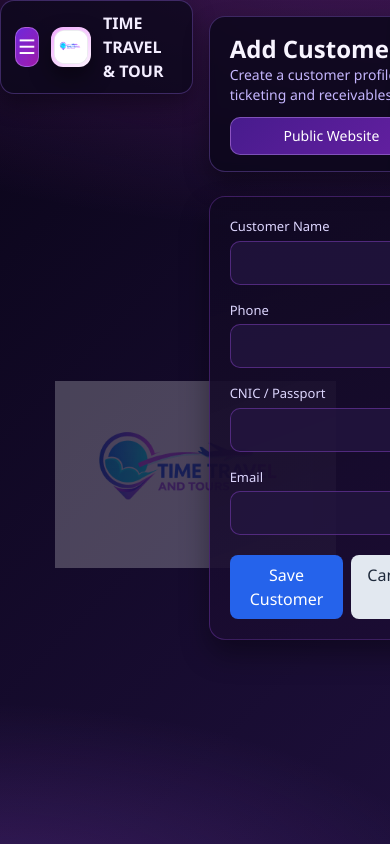
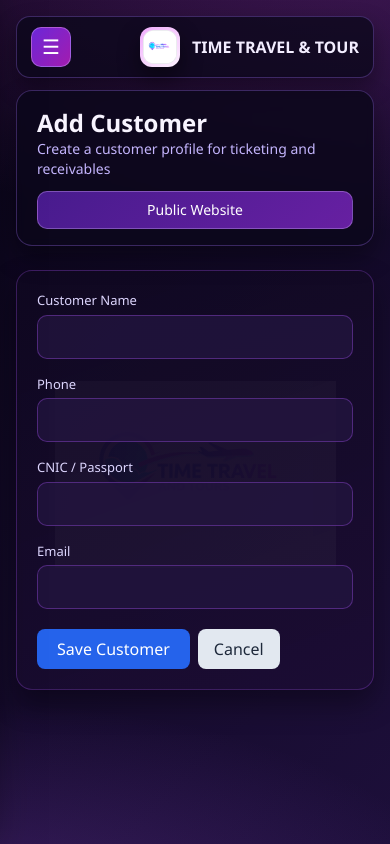
Before and after one commit to shafiqullah198-lang/timetravel, a Django app: page /accounts/customers/new/ in a window 390 px wide; the page is wider, and only the part inside the window is pictured. Run offline with Django 5.2, Linux system fonts and the light colour scheme; the visitor is signed in with stand-in values (Sample User, id 1); data that the repository does not hold is empty; some libraries are stand-ins or nearby versions.

Commit message:
Fix mobile dashboard layout

```diff
--- a/templates/erp/base.html
+++ b/templates/erp/base.html
@@ -285,10 +285,6 @@
             filter: brightness(1.05);
         }
 
-        .mobile-shell {
-            display: none;
-        }
-
         .mobile-topbar {
             display: flex;
             align-items: center;
@@ -344,21 +340,8 @@
         }
 
         @media (max-width: 640px) {
-            .mobile-shell {
-                display: block;
-            }
-
-            .erp-sidebar {
-                display: none;
-            }
-
             .brand-strip {
                 display: none;
-            }
-
-            .brand-strip {
-                flex-direction: column;
-                align-items: flex-start;
             }
 
             .brand-strip .logo-shell {
@@ -380,20 +363,6 @@
 </head>
 <body class="min-h-screen">
     <div class="min-h-screen flex">
-        <div class="mobile-shell lg:hidden">
-            <div class="mobile-topbar">
-                <button class="mobile-menu-btn" type="button" aria-label="Open menu" data-mobile-menu>
-                    ☰
-                </button>
-                <div class="flex items-center gap-3">
-                    <div class="logo-shell" style="width:40px;height:40px;">
-                        <img src="{% static 'images/logo.png' %}?v=20260223" alt="Time Travel & Tour">
-                    </div>
-                    <div class="text-base font-semibold">TIME TRAVEL &amp; TOUR</div>
-                </div>
-            </div>
-        </div>
-
         <div class="mobile-overlay lg:hidden" data-mobile-overlay></div>
         <aside class="erp-sidebar mobile-drawer lg:hidden p-5" data-mobile-drawer>
             <div class="mb-8 flex items-center justify-between">
@@ -421,7 +390,7 @@
             <a href="{% url 'erp_logout' %}" class="logout-btn mt-4 inline-block text-sm px-3 py-2">Logout</a>
         </aside>
 
-        <aside class="erp-sidebar w-72 text-slate-100 p-5 hidden lg:block">
+        <aside class="erp-sidebar erp-sidebar-desktop w-72 text-slate-100 p-5 hidden lg:block">
             <div class="mb-8">
                 <a href="{% url 'dashboard_home' %}" class="erp-brand">
                     <div class="logo-shell">
@@ -447,6 +416,17 @@
         </aside>
 
         <main class="flex-1 p-4 md:p-8">
+            <div class="mobile-topbar lg:hidden">
+                <button class="mobile-menu-btn" type="button" aria-label="Open menu" data-mobile-menu>
+                    ☰
+                </button>
+                <div class="flex items-center gap-3">
+                    <div class="logo-shell" style="width:40px;height:40px;">
+                        <img src="{% static 'images/logo.png' %}?v=20260223" alt="Time Travel & Tour">
+                    </div>
+                    <div class="text-base font-semibold">TIME TRAVEL &amp; TOUR</div>
+                </div>
+            </div>
             <div class="brand-strip mb-4">
                 <div class="logo-shell">
                     <img src="{% static 'images/logo.png' %}?v=20260223" alt="Time Travel & Tour">
```
